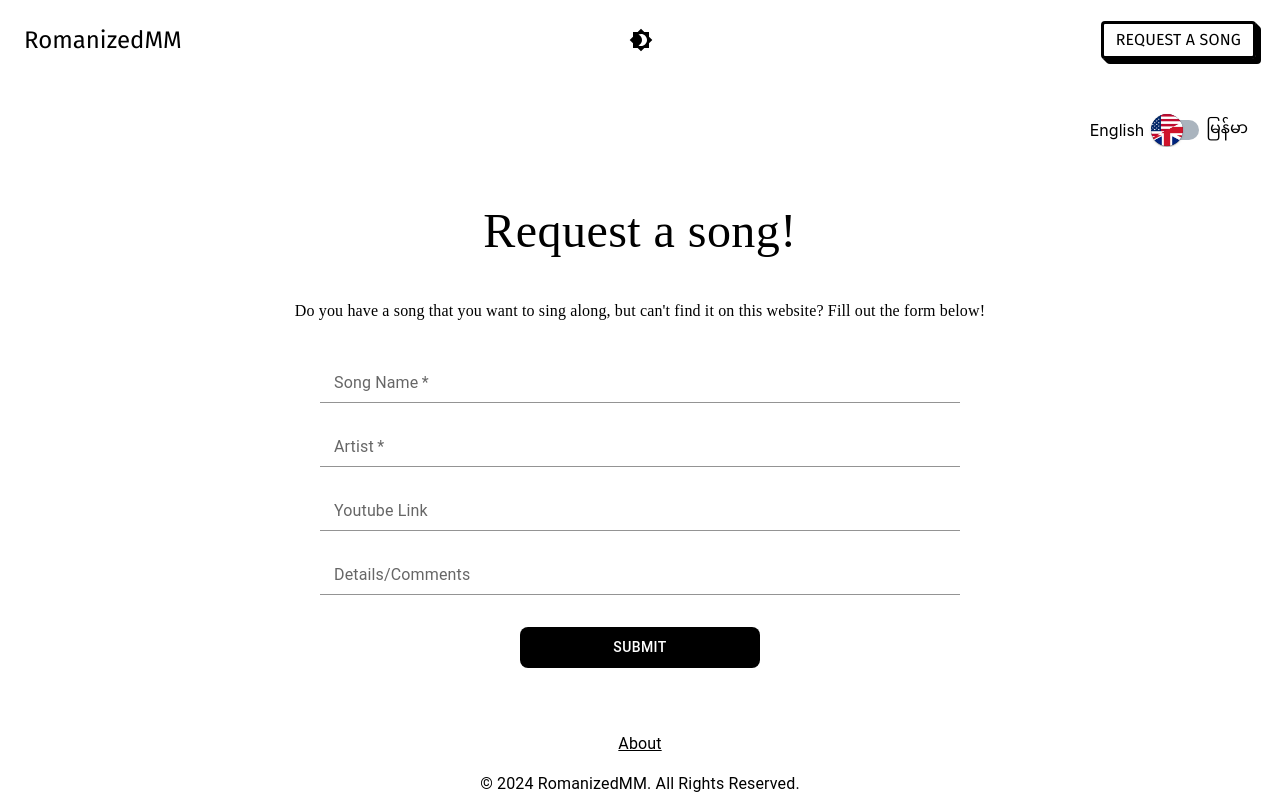
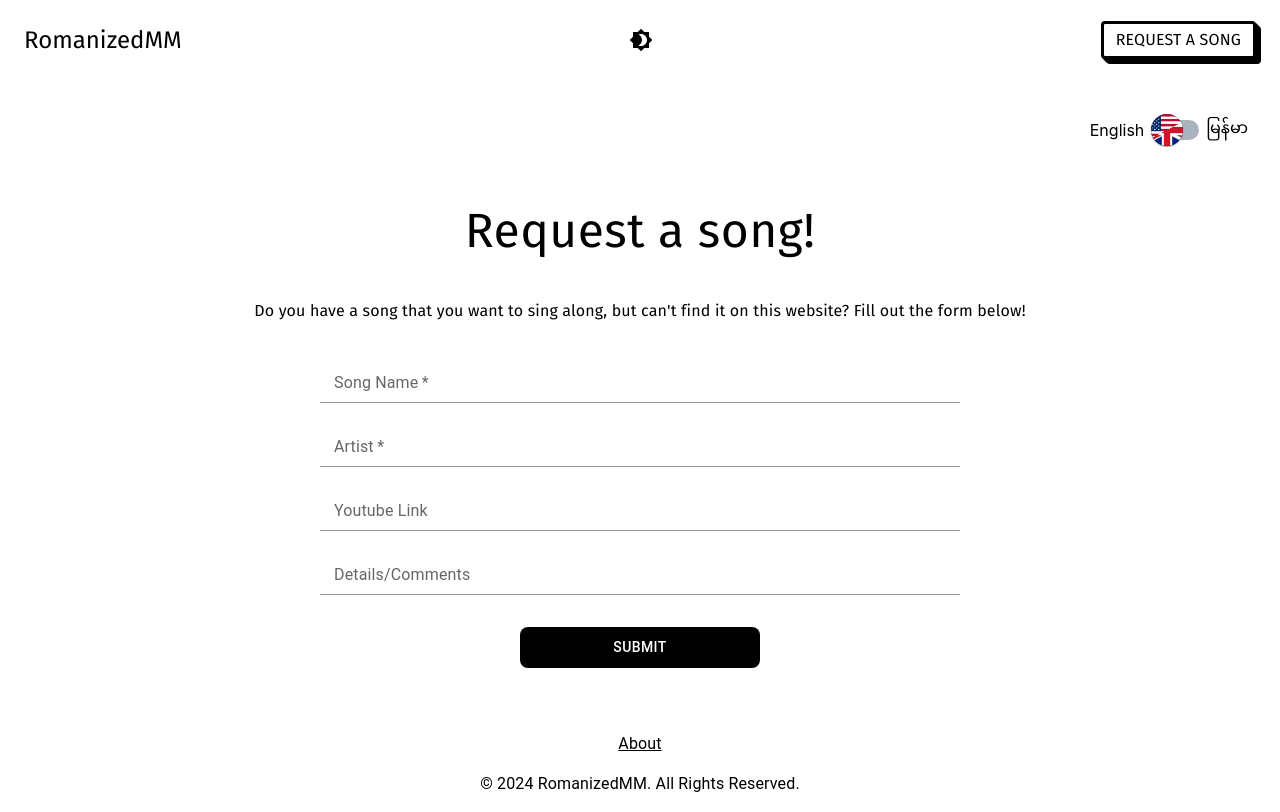
Before and after one commit to ynwin1/RomanizedMM, a React (Create React App) app in the folder client/: page /song-request in a window 1280 px wide. Built offline with nearby package versions, Linux system fonts and the light colour scheme; no server answers.

Commit message:
fonts adjustments

```diff
--- a/client/src/components/MusicBox/MusicBoxStyling.js
+++ b/client/src/components/MusicBox/MusicBoxStyling.js
@@ -24,7 +24,7 @@ export const AboutTypography = styled(Typography)(({theme}) => ({
     width: '60%',
     wordWrap: 'break-word',
     alignSelf: 'center',
-    lineHeight: '2rem',
+    lineHeight: '2.2rem',
     '@media (max-width: 768px)': {
         width: '80vw',
         fontSize: '1rem'
--- a/client/src/components/MusicBox/ReportSuggestionForm/ReportButtonStyling.js
+++ b/client/src/components/MusicBox/ReportSuggestionForm/ReportButtonStyling.js
@@ -2,7 +2,7 @@ import {Button} from "@mui/material";
 import {styled} from "@mui/system";
 
 export const ReportButton = styled(Button)({
-    fontFamily: 'Lato',
+    fontFamily: 'Fira Sans',
     fontSize: '1rem',
     fontWeight: 'bold',
     color: 'white',
--- a/client/src/components/SongRequestForm/RequestForm.js
+++ b/client/src/components/SongRequestForm/RequestForm.js
@@ -101,11 +101,11 @@ function RequestForm() {
             <TitleTypography textColor={textColor}>
                 {title}
             </TitleTypography>
+            <SubtitleTypography textColor={textColor}>
+                {subTitle}
+            </SubtitleTypography>
             { renderForm &&
                 <>
-                    <SubtitleTypography textColor={textColor}>
-                        {subTitle}
-                    </SubtitleTypography>
                     <form onSubmit={handleSubmit}>
                         {createFormControl("songName", songNameLang, formData.songName, true)}
                         {createFormControl("artist", artistLang, formData.artist, true)}
--- a/client/src/components/SongRequestForm/RequestFormStyling.js
+++ b/client/src/components/SongRequestForm/RequestFormStyling.js
@@ -17,14 +17,14 @@ export const CustomSubmitButton = styled(Button)(({theme}) => ({
 }));
 
 export const TitleTypography = styled(Typography)(({textColor}) => ({
-    fontFamily: 'Fugaz One',
+    fontFamily: 'Fira Sans',
     fontSize: '3rem',
     color: textColor,
     marginBottom: '2rem'
 }));
 
 export const SubtitleTypography = styled(Typography)(({textColor}) => ({
-    fontFamily: 'Fugaz One',
+    fontFamily: 'Fira Sans',
     fontSize: '1rem',
     color: textColor,
     marginBottom: '1rem'
```
